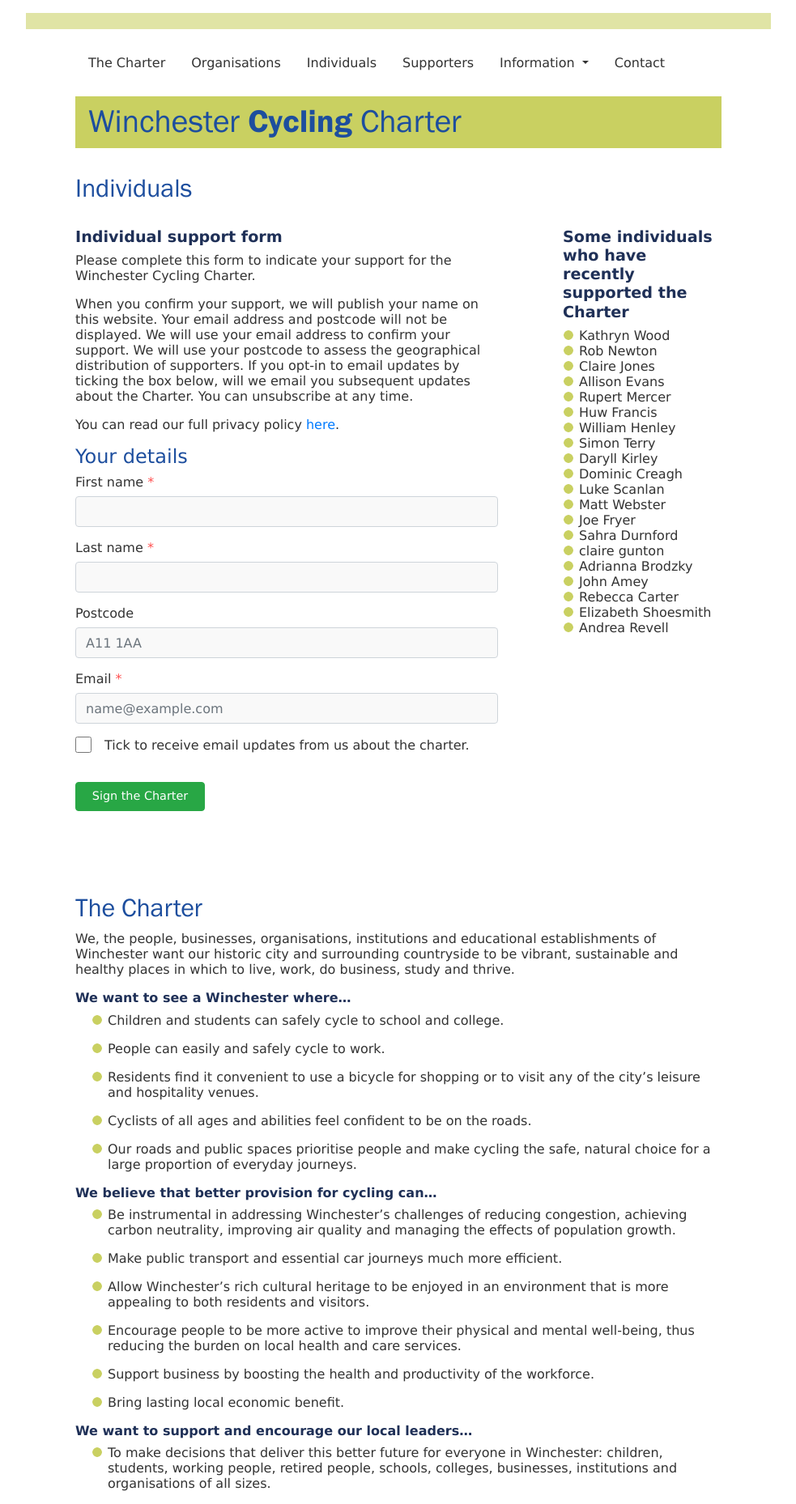
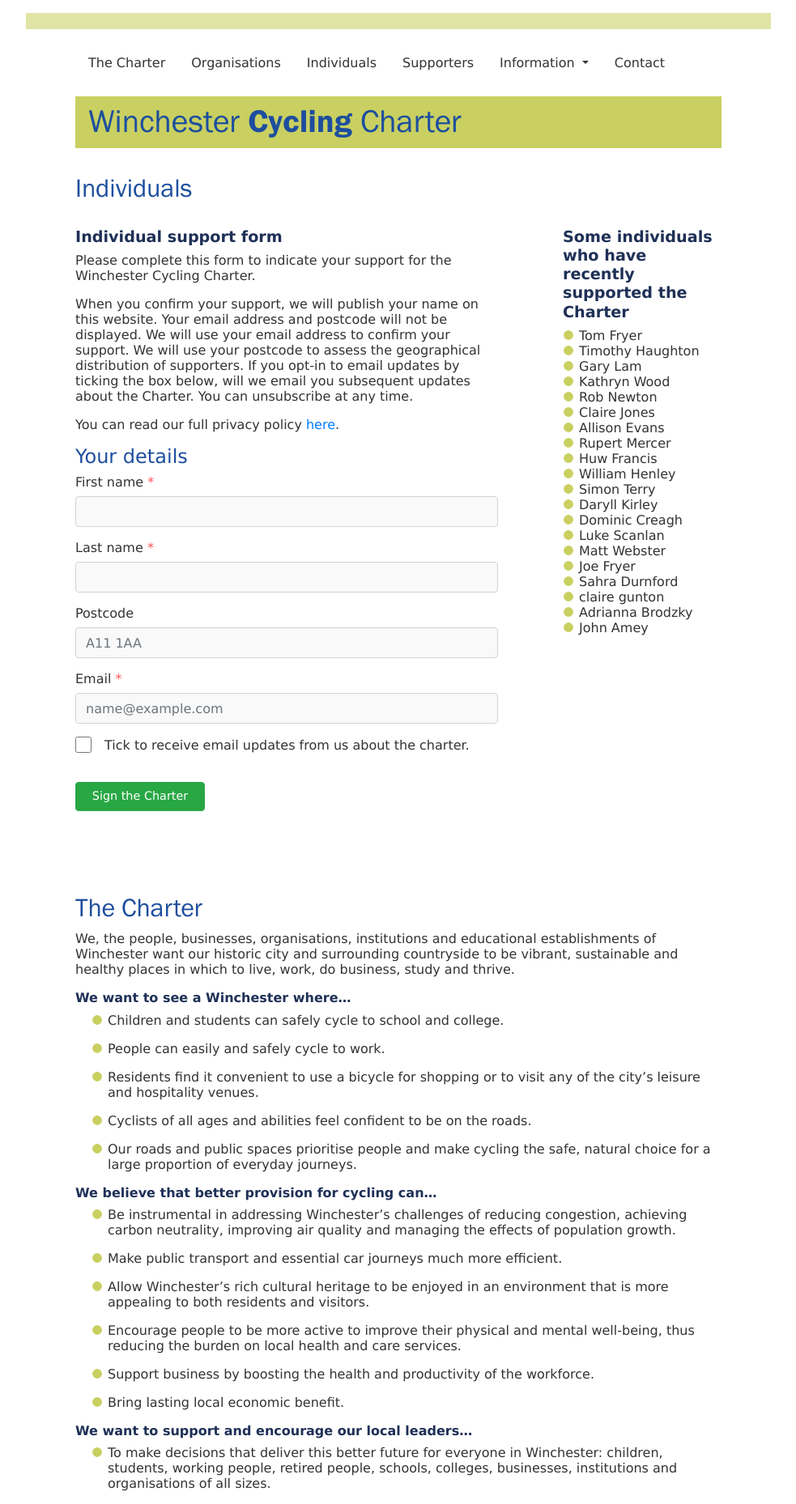
Before and after one commit to winchestercyclingcharter/winchestercyclingcharter.github.io, a Jekyll site: the page built from ind-page.md, in a window 1280 px wide. Shown: the whole page at 81% size, without its empty margins (148-1131 px from the left). Built offline with Jekyll 4.4.1, drawn with Linux system fonts in a browser that asks for light colours; nearby versions of some CDN libraries.

Commit message:
Update people.yml

```diff
--- a/_data/people.yml
+++ b/_data/people.yml
@@ -512,3 +512,6 @@ people:
 - { lastname: Jones, firstname: Claire, dt: 20210707-185306-368835 }
 - { lastname: Newton , firstname: Rob, dt: 20210708-081050-120730 }
 - { lastname: Wood, firstname: Kathryn, dt: 20210708-135837-238032 }
+- { lastname: Lam, firstname: Gary, dt: 20210710-160307-356203 }
+- { lastname: Haughton, firstname: Timothy, dt: 20210711-092430-556562 }
+- { lastname: Fryer, firstname: Tom, dt: 20210711-112513-963614 }
```
